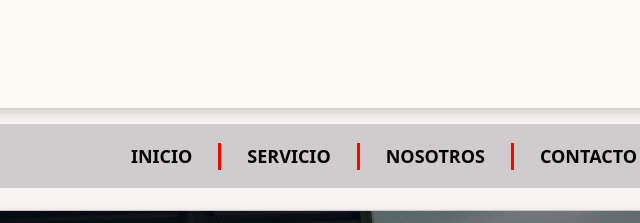
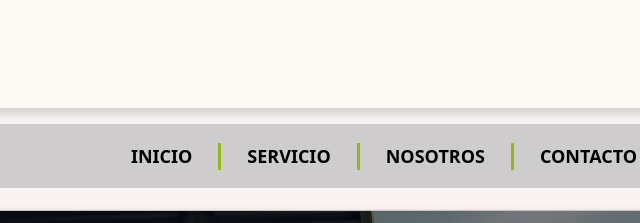
Before and after one commit to SebastianAndres1/geoexpress, a plain HTML site: page index.html in a window 1280 px wide. Shown: the top 223 px of the page, 256-896 px from the left. Drawn offline with nearby package versions, Linux system fonts and the light colour scheme.

Commit message:
Update app.css

```diff
--- a/css/app.css
+++ b/css/app.css
@@ -238,7 +238,7 @@ li a:hover{
     }
     li{
         margin: 0;
-        border-right:  3px red solid;
+        border-right:  3px #94ba0c solid;
     }
 
     li:last-child{
```
